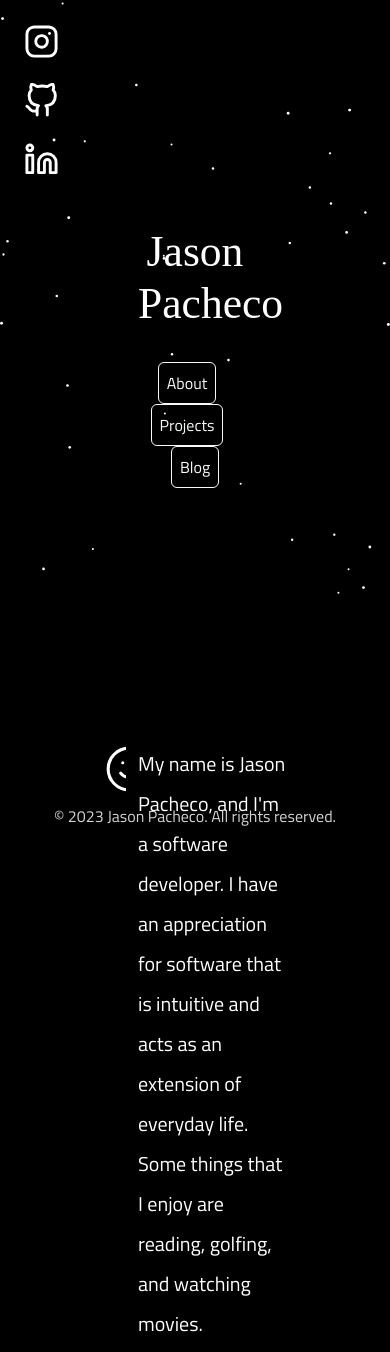
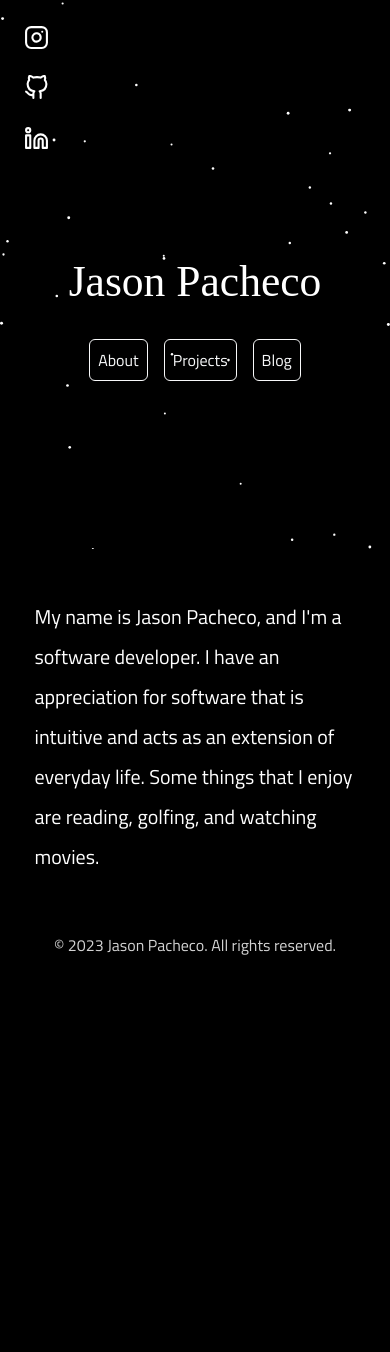
Before and after one commit to JasonPachecoDev/Personal-Website, a website: page index.html in a window 390 px wide. After the commit the page ends 977 px from the top, so only its background shows below. Drawn offline with nearby package versions, Linux system fonts and the light colour scheme; a web font is replaced by a local one.

Commit message:
updated for mobile responsiveness

```diff
--- a/index.html
+++ b/index.html
@@ -2,10 +2,10 @@
 <html lang="en">
   <head>
     <meta charset="UTF-8">
-    <meta name="viewport" content="width=device-width, initial-scale=1.0">
+    <meta name="viewport" content="width=device-width, initial-scale=1.0 maximum-scale=1.0, user-scalable=no">
     <meta http-equiv="X-UA-Compatible" content="ie=edge">
     <title>Jason Pacheco</title>
-    <link rel="stylesheet" href="node_modules/bootstrap/dist/css/bootstrap.css"/>
+    <link href="https://cdn.jsdelivr.net/npm/bootstrap@5.3.2/dist/css/bootstrap.min.css" rel="stylesheet" integrity="sha384-T3c6CoIi6uLrA9TneNEoa7RxnatzjcDSCmG1MXxSR1GAsXEV/Dwwykc2MPK8M2HN" crossorigin="anonymous">
     <link rel="stylesheet" href="styles.css">
     <link rel="preconnect" href="https://fonts.googleapis.com">
     <link href="https://fonts.googleapis.com/css2?family=Dhurjati&display=swap" rel="stylesheet">
@@ -13,7 +13,8 @@
     <link href="https://fonts.googleapis.com/css2?family=Titillium+Web:ital,wght@0,200;0,300;0,400;0,600;0,700;1,200;1,300;1,400&display=swap" rel="stylesheet">
   </head>
 
-  <body>
+  <body class="pb-5">
+
     <div class="header finisher-header" style="width: 100%; height: 600px;">
 
       <!--Icon nav @ top left-->
@@ -46,30 +47,35 @@
       </div>
 
       <!---->
+    <div class="container">
+      <div class="row mt-5 mt-md-0"></div>
+      <div class="row mt-2 mt-md-0"></div>
       <div class="row mt-5">
         <div class="col">
-          <!--Used to center heading, filler col-->
         </div>
 
-        <div class="col-4">
+        <div class="col-10 col-md-5">
           <h1 class="display-1 text-center heading">Jason Pacheco</h1>
           <nav class="mt-4 navbar text-center navi">
             <form class="container-fluid justify-content-center">
-              <button class="btn btn-outline-light me-3 p-2" type="button">About</button>
+              <button onclick="window.location.href='about.html'" class="btn btn-outline-light me-3 p-2" type="button">About</button>
               <button class="btn btn-outline-light btn-slide me-3 p-2" type="button">Projects</button>
               <button class="btn btn-outline-light btn-slide p-2" type="button">Blog</button>
               <!-- <button class="btn btn-outline-light btn-slide p-2" type="button">Resume</button> -->
             </form>
           </nav>
+
         </div>
         <div class="col">
-          <!--Used to center heading, filler col-->
         </div>
       </div>
     </div>
 
     <div class="row mt-5">
       <div class="row mt-5"></div>
+      <div class="row mt-5"></div>
+      <div class="row mt-md-5"></div>
+      <div class="row mt-3"></div>
     </div>
     <!--Used for top margin-->
 
@@ -77,13 +83,12 @@
     <div class="row expansion">
         <div class="col">
         </div>
-        <div class="col-1 mt-5 about text-end">
-          <!-- <h1 class="text-center display-5">Hello</h1> -->
-          <svg class="" xmlns="http://www.w3.org/2000/svg" width="50" height="50" viewBox="0 0 24 24" fill="none" stroke="currentColor" stroke-width="1.5" stroke-linecap="round" stroke-linejoin="round" class="feather feather-smile"><circle cx="12" cy="12" r="10"></circle>
+        <div class="d-none d-md-block col-md-1 mt-5 text-end about">
+          <svg class="smiley" xmlns="http://www.w3.org/2000/svg" width="50" height="50" viewBox="0 0 24 24" fill="none" stroke="currentColor" stroke-width="1.5" stroke-linecap="round" stroke-linejoin="round" class="feather feather-smile"><circle cx="12" cy="12" r="10"></circle>
             <path d="M8 14s1.5 2 4 2 4-2 4-2"></path><line x1="9" y1="9" x2="9.01" y2="9"></line><line x1="15" y1="9" x2="15.01" y2="9"></line>
           </svg>
         </div>
-        <div class="col-5 mt-5 about-description">
+        <div class="col-10 col-md-5 mt-5 about-description">
           <h5 class="text-start lh-lg">
             My name is Jason Pacheco, and I'm a software developer.
             I have an appreciation for software that is intuitive and
@@ -96,10 +101,17 @@
     </div>
     </div>
 
-  <footer class="text-center fixed-bottom foot">
-    <p>&copy; 2023 Jason Pacheco. All rights reserved.</p>
-  </footer>
+    <div class="row mb-md-5"></div>
+    <div class="row mb-md-5"></div>
+    <div class="row mb-5"></div>
+
+    <footer class="pb-1 text-center foot">
+      <p>&copy; 2023 Jason Pacheco. All rights reserved.</p>
+    </footer>
+  </div>
+
   <script src="finisher-header.es5.min.js" type="text/javascript"></script>
+  <script src="app.js"></script>
     <script type="text/javascript">
     new FinisherHeader({
       "count": 76,
@@ -136,6 +148,5 @@
       ]
     });
     </script>
-	  <script src="app.js"></script>
   </body>
 </html>
--- a/styles.css
+++ b/styles.css
@@ -51,6 +51,20 @@ body
   transition: transform 0.2s ease-in-out;
 }
 
+@media (max-width: 768px)
+{
+  .icons
+  {
+    width: 25px;
+    height: 25px;
+  }
+
+  .smiley
+  {
+    display: none;
+  }
+}
+
 .icons:hover
 {
   transform: scale(1.2);
@@ -100,5 +114,7 @@ body
  .foot
  {
   color: lightgrey;
+  background-color: transparent;
   font-family: 'Titillium Web';
+  bottom: 0;
  }
```
